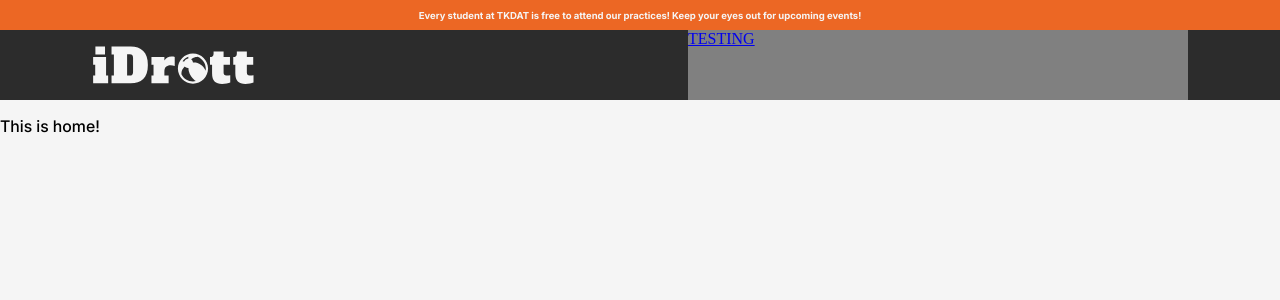
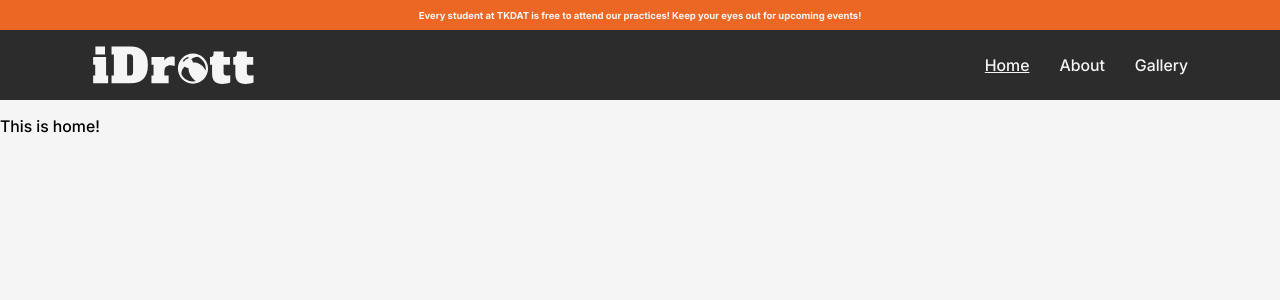
Before and after one commit to gottegubben/iDrott-Website, a Vue app in the folder web/: page /about in a window 1280 px wide. Shown: the top 300 px of the page. Built offline with nearby package versions, Linux system fonts and the light colour scheme.

Commit message:
Added some text and links so you can navigate to the different pages. Everything is by now hard coded and needs to be developed dynamically in the future. But this will work as a placeholder in the mean time!

```diff
--- a/web/src/assets/components/Header.vue
+++ b/web/src/assets/components/Header.vue
@@ -5,8 +5,10 @@
                 <div id="logo-container" style="height: inherit; height: inherit; display: flex; align-items: center;">
                     <IdrottTextLogo></IdrottTextLogo>
                 </div>
-                <div id="link-container" style="height: inherit; width: 500px; background-color: gray;">
-                    <RouterLink to="/">TESTING</RouterLink>
+                <div id="link-container" style="height: inherit; display: flex; align-items: center; gap: 30px;">
+                    <RouterLink to="/"  class="nav_idle" active-class="nav_active">Home</RouterLink>
+                    <RouterLink to="/about" class="nav_idle" active-class="nav_active">About</RouterLink>
+                    <RouterLink to="/gallery"  class="nav_idle" active-class="nav_active">Gallery</RouterLink>
                 </div>
             </div>
         </BaseLayout>
@@ -17,21 +19,6 @@
 import BaseLayout from './BaseLayout.vue';
 
 import IdrottTextLogo from './IdrottTextLogo.vue';
-
-    const testLinks = [
-        {
-            name: "Home",
-            path: "/"
-        },
-        {
-            name: "About",
-            path: "/about"
-        },
-        {
-            name: "Gallery",
-            path: "/gallery"
-        }
-    ];
 </script>
 
 <style scoped>
@@ -49,4 +36,17 @@ import IdrottTextLogo from './IdrottTextLogo.vue';
         display: flex;
         justify-content: space-between;
     }
+
+    .nav_idle {
+        font-size: 1em;
+        color: var(--secondary_color);
+        font-family: inter;
+        text-decoration: none;
+    }
+    .nav_idle:hover, .nav_active {
+        font-size: 1em;
+        color: var(--secondary_color);
+        font-family: inter;
+        text-decoration: underline;
+    }
 </style>
--- a/web/src/main.ts
+++ b/web/src/main.ts
@@ -5,9 +5,13 @@ import App from "./App.vue";
 
 // Pages:
 import HomePage from "./pages/HomePage.vue";
+import AboutPage from "./pages/AboutPage.vue";
+import GalleryPage from "./pages/GalleryPage.vue";
 
 const routes = [
-    { path: "/", component: HomePage }
+    { path: "/", component: HomePage },
+    { path: "/about", component: AboutPage },
+    { path: "/gallery", component: GalleryPage }
 ];
 
 const router = createRouter({
--- /dev/null
+++ b/web/src/pages/AboutPage.vue
@@ -0,0 +1,3 @@
+<template>
+    <p>This is about us!</p>
+</template>
--- /dev/null
+++ b/web/src/pages/GalleryPage.vue
@@ -0,0 +1,3 @@
+<template>
+    <p>This is gallery!</p>
+</template>
```
